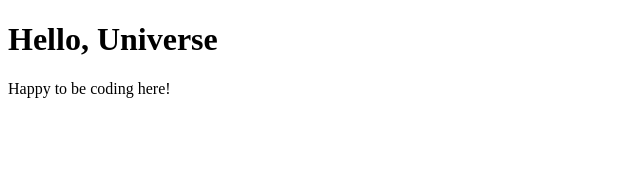
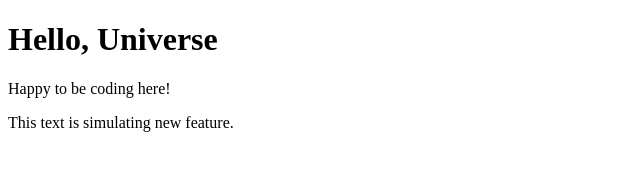
Before and after one commit to AmandaMakeever/test-project, a plain HTML site: page index.html in a window 1280 px wide. Shown: the whole page, without its empty margins (0-640 px from the left). Drawn offline with Linux system fonts and the light colour scheme.

Commit message:
feat: simulate new feature

```diff
--- a/index.html
+++ b/index.html
@@ -8,5 +8,6 @@
 <body>
   <h1>Hello, Universe</h1>
   <p>Happy to be coding here!</p>
+  <div>This text is simulating new feature.</div>
 </body>
 </html>
```
